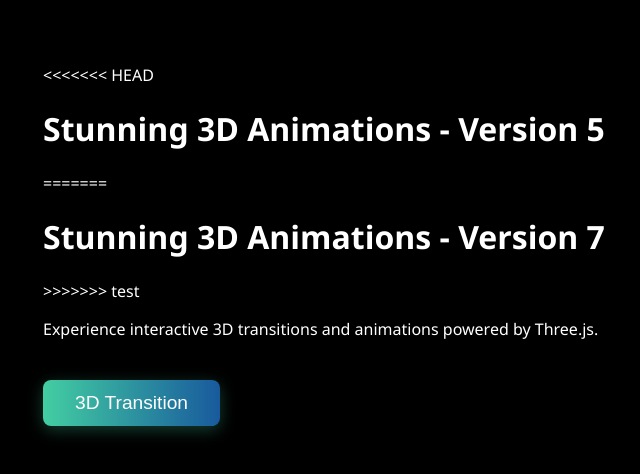
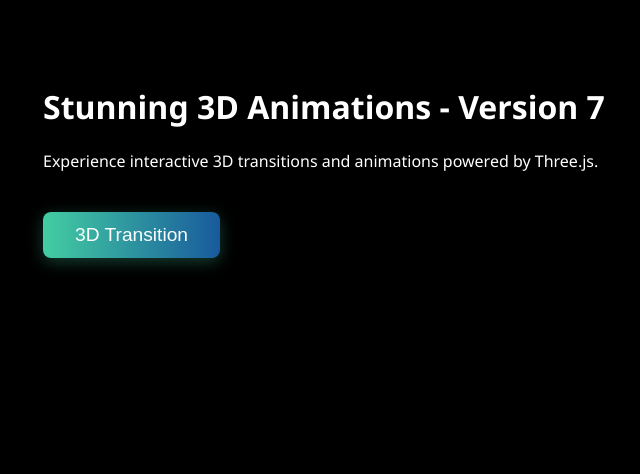
Before and after one commit to BhaktaBhusanDas/SolarSystemPage, a plain HTML site: page index.html in a window 1280 px wide. Shown: the whole page, without its empty margins (33-673 px from the left). Drawn offline with nearby package versions, Linux system fonts and the light colour scheme.

Commit message:
Updated the version to 7.

```diff
--- a/index.html
+++ b/index.html
@@ -57,11 +57,7 @@
 <body>
     <div id="container"></div>
     <div class="overlay">
-<<<<<<< HEAD
-        <h1>Stunning 3D Animations - Version 5</h1>
-=======
         <h1>Stunning 3D Animations - Version 7</h1>
->>>>>>> test
         <p>Experience interactive 3D transitions and animations powered by Three.js.</p>
         <button class="btn-3d" id="transitionBtn">3D Transition</button>
     </div>
```
